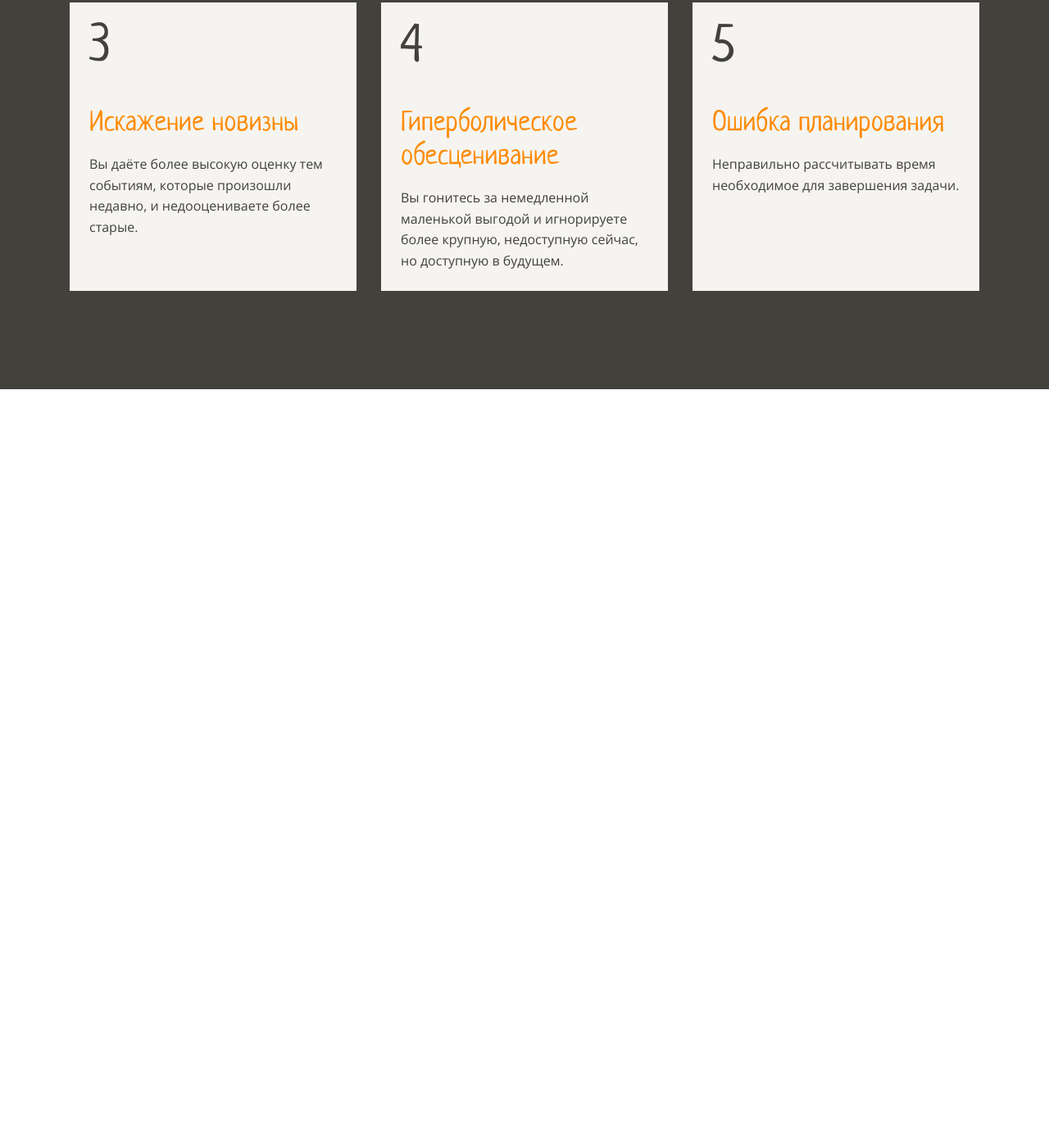
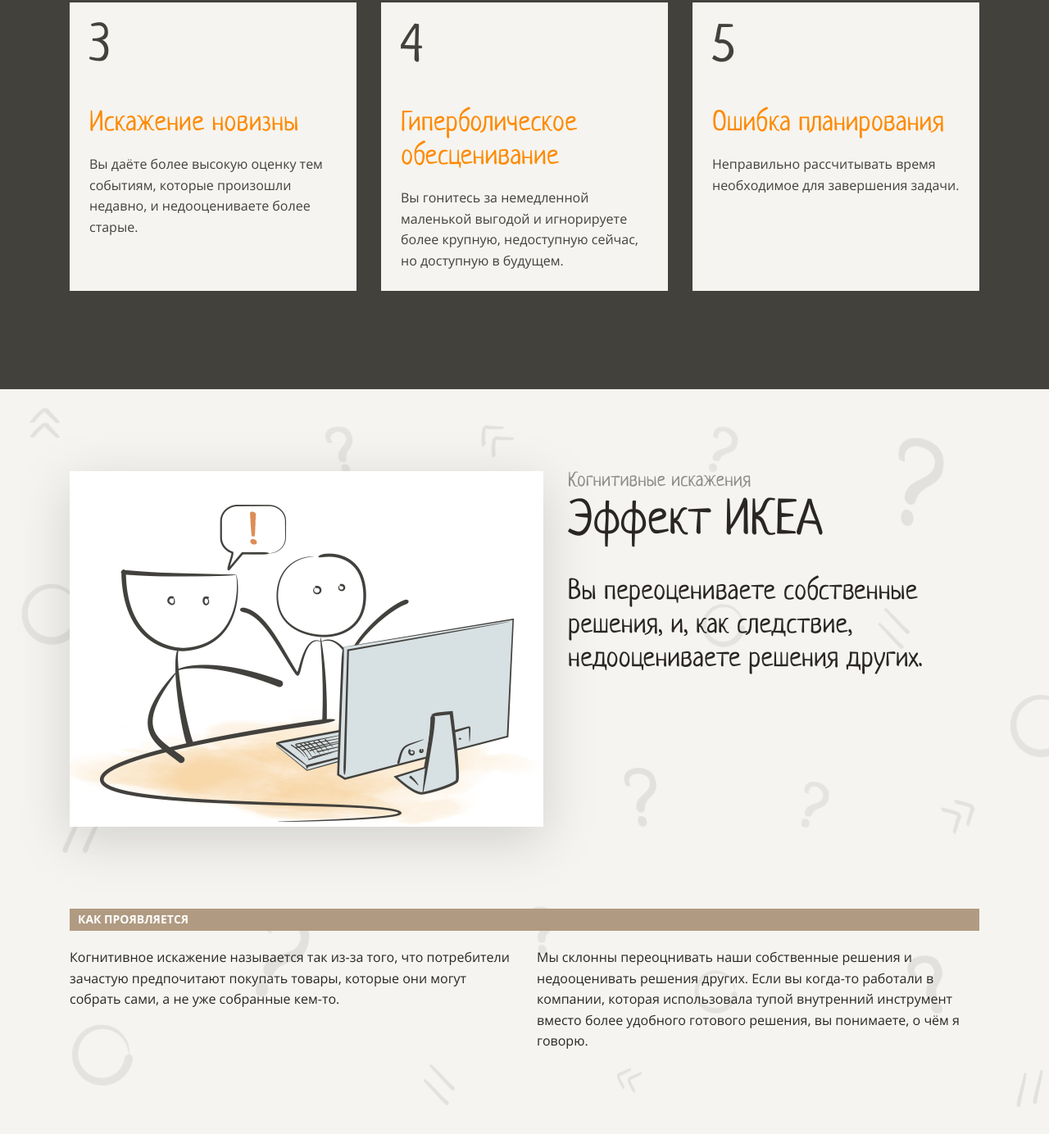
Before and after one commit to likstanov/layout-designer-project-lvl1, a website: page src/index.html in a window 1280 px wide. Shown: the part 2246-3630 px from the top of the page at 82% size. Before the commit the page ends 2721 px from the top, so only its background shows below. Drawn offline with Linux system fonts and the light colour scheme; a web font is replaced by a local one.

Commit message:
add step 6

```diff
--- a/src/index.html
+++ b/src/index.html
@@ -14,14 +14,14 @@
             <h1 class="header-title text-basic">Когнитивные<br>искажения<br><span class="text-dark">в программировании</span></h1>
             <img class="header-image" src="images/main.png" alt="Когнитивные искажения">
             <div class="header-description">
-                <div class="header-description-text">
+                <div class="description-text">
                     <p>Мы, разработчики, часто сталкиваемся с проблемами, которые идут вразрез с нашей продуктивностью. Но мы часто игнорируем целостную картину. Некоторые из этих проблем малозаметны, некоторые существенны. Иногда с ними можно как-то справиться, а иногда, к сожалению, нет.</p>
                 </div>
-                <div class="header-description-text">
+                <div class="description-text">
                     <p>Вместе они формируют что-то вроде замкнутого цикла, и это может привести к длительной потере продуктивности, багам и бесконечному разочарованию.</p>
                     <br>
                     Если мы сможем минимизировать воздействие одного или нескольких из этих факторов, то сможем сломать и цикл, а остатки нейтрализовать.
-                    <div class="header-description-link">
+                    <div class="description-link">
                         <a href="#">Подробнее</a>
                     </div>
                 </div>
@@ -42,7 +42,7 @@
                 <div class="navigation-title">
                     <h2 class="text-orange">5 когнитивных искажений<br><span class="text-white">о существовании которых стоит помнить</span></h2>
                 </div>
-                <a href="#" class="card-link">
+                <a href="#ikea-effect" class="card-link">
                     <div class="card">
                         <p class="card-subtitle">1</p>
                         <h3 class="card-title">Эффект ИКЕА</h3>
@@ -80,6 +80,27 @@
             </div>
         </div>
     </section>
+    <section class="bg-questions" id="ikea-effect">
+        <div class="container pt-100 pb-100">
+            <div class="bias">
+                <img class="bias-image" src="images/1.png" alt="Эффект IKEA">
+                <div class="bias-about">
+                    <p class="bias-about-subtitle">Когнитивные искажения</p>
+                    <h2 class="bias-about-title">Эффект ИКЕА</h2>
+                    <p class="bias-about-text">Вы переоцениваете собственные решения, и, как следствие, недооцениваете решения других.</p>
+                </div>
+            </div>
+            <h3 class="bias-how-work-title">Как проявляется</h3>
+            <div class="bias-how-work">
+                <div class="description-text">
+                    <p>Когнитивное искажение называется так из-за того, что потребители зачастую предпочитают покупать товары, которые они могут собрать сами, а не уже собранные кем-то.</p>
+                </div>
+                <div class="description-text">
+                    <p>Мы склонны переоцнивать наши собственные решения и недооценивать решения других. Если вы когда-то работали в компании, которая использовала тупой внутренний инструмент вместо более удобного готового решения, вы понимаете, о чём я говорю.</p>
+                </div>
+            </div>
+        </div>
+    </section>
     <main>
     </main>
     <footer>
--- a/src/styles/style.css
+++ b/src/styles/style.css
@@ -139,19 +139,19 @@
   margin-top: 185px;
 }
 
-.header-description-text {
+.description-text {
   width: 50%;
 }
 
-.header-description-text:first-child {
+.description-text:first-child {
   margin-right: 30px;
 }
 
-.header-description-link {
+.description-link {
   margin-top: 40px;
 }
 
-.header-description-link a {
+.description-link a {
   padding: 12px 24px;
   background-color: var(--basic);
   text-decoration: none;
@@ -234,3 +234,51 @@
 .card:hover .card-text {
   color: var(--white);
 }
+
+#ikea-effect {
+  background-color: var(--light);
+}
+
+.bias {
+  display: flex;
+  flex-direction: row;
+}
+
+.bias-image {
+  filter: drop-shadow(0 16px 32px rgb(0 0 0 / 15%));
+  vertical-align: middle;
+}
+
+.bias-about-subtitle {
+  font-family: Neucha, cursive;
+  font-size: 24px;
+  color: var(--half-dark);
+}
+
+.bias-about {
+  margin-left: 30px;
+}
+
+.bias-about-text {
+  margin-top: 30px;
+  font-family: Neucha, cursive;
+  font-size: 34px;
+  line-height: 1.2;
+}
+
+.bias-how-work {
+  display: flex;
+}
+
+.bias-how-work-title {
+  margin-top: 100px;
+  margin-bottom: 20px;
+  width: 100%;
+  font-family: "Open Sans", sans-serif;
+  font-weight: 700;
+  font-size: 14px;
+  color: var(--white);
+  text-transform: uppercase;
+  padding: 5px 10px;
+  background-color: var(--brown);
+}
```
Also changed, not shown: src/images/1.png (added).
